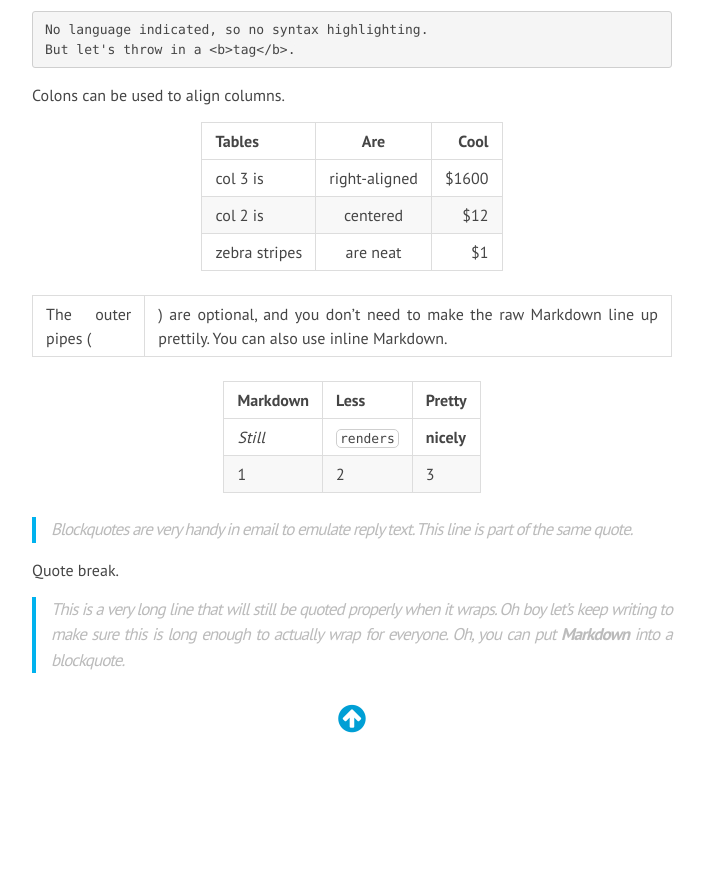
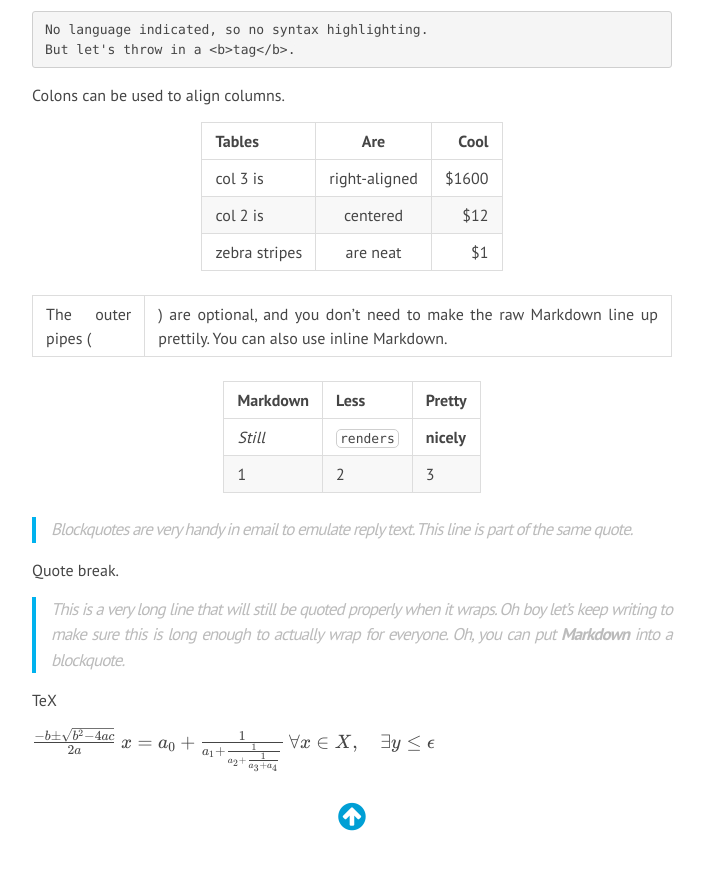
Before and after one commit to daig/daig.github.io, a Jekyll site: the page built from _posts/2015-05-25-formatting-samples.markdown, in a window 1280 px wide and 900 px high, scrolled down 1247 px. Shown: the top 870 px of the window, without its empty margins (288-993 px from the left). Built offline with Jekyll 4.4.1, drawn with Linux system fonts in a browser that asks for light colours; nearby versions of some CDN libraries; before the commit the page ends 2049 px from its top, so only the background shows below that.

Commit message:
Update 2015-05-25-formatting-samples.markdown

```diff
--- a/_posts/2015-05-25-formatting-samples.markdown
+++ b/_posts/2015-05-25-formatting-samples.markdown
@@ -100,3 +100,9 @@ Markdown | Less | Pretty
 Quote break.
 
 > This is a very long line that will still be quoted properly when it wraps. Oh boy let's keep writing to make sure this is long enough to actually wrap for everyone. Oh, you can *put* **Markdown** into a blockquote.
+
+TeX
+
+$$-b \pm \sqrt{b^2 - 4ac} \over 2a$$
+$$x = a_0 + \frac{1}{a_1 + \frac{1}{a_2 + \frac{1}{a_3 + a_4}}}$$
+$$\forall x \in X, \quad \exists y \leq \epsilon$$
```
